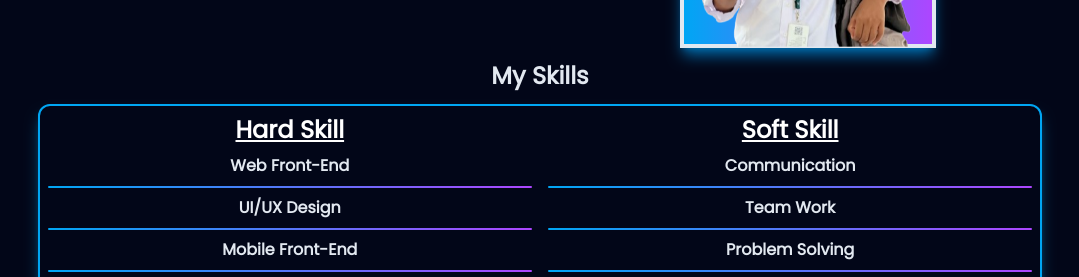
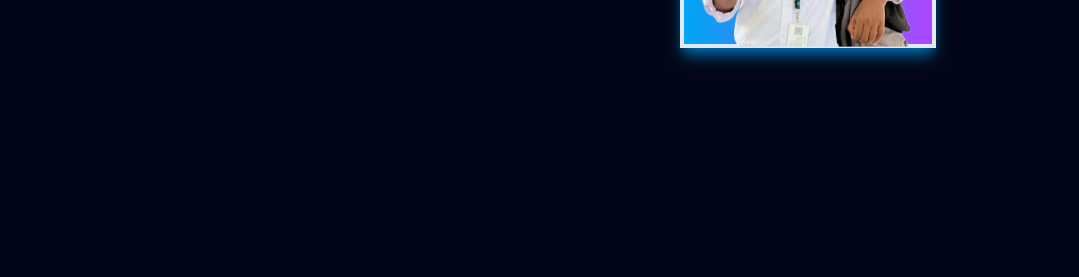
Before and after one commit to Rifaiiii04/tailwindcss-2, a website: page public/index.html in a window 1280 px wide. Shown: the part 468-745 px from the top of the page, without its empty margins (100-1179 px from the left). Drawn offline with Linux system fonts and the light colour scheme.

Commit message:
give a comment to skill

```diff
--- a/public/index.html
+++ b/public/index.html
@@ -139,7 +139,7 @@
     </section>
   </div>
   <!-- skills -->
-    <section class="p-3">
+    <!-- <section class="p-3">
       <div class="container text-center flex mx-auto items-center justify-center">
         <h1 class="font-poppins font-bold text-2xl">My Skills</h1>
       </div>
@@ -179,7 +179,7 @@
         </div>
       </div>
     </section>
-    </main>
+    </main> -->
   </body>
 </html>
 
```
